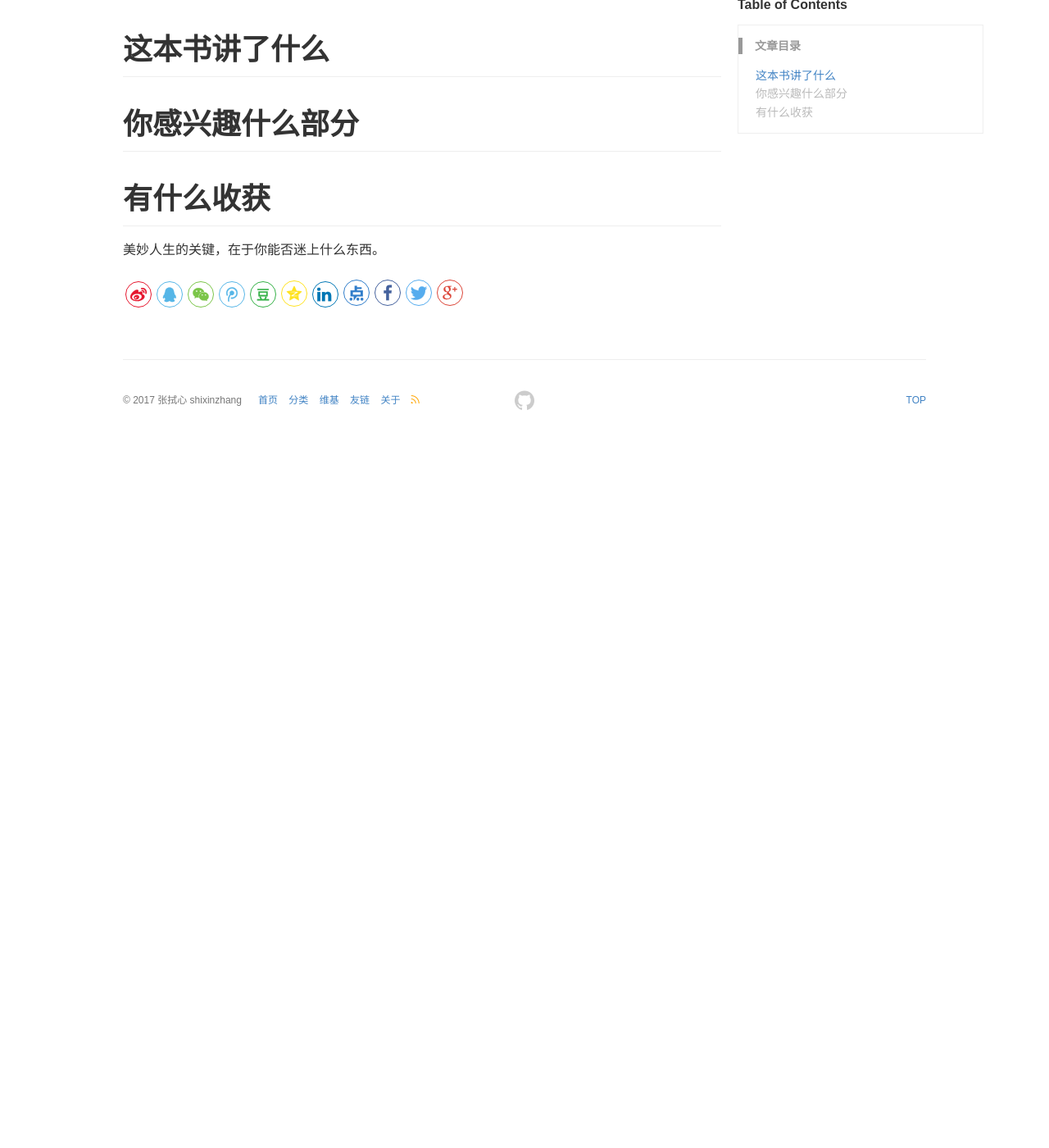
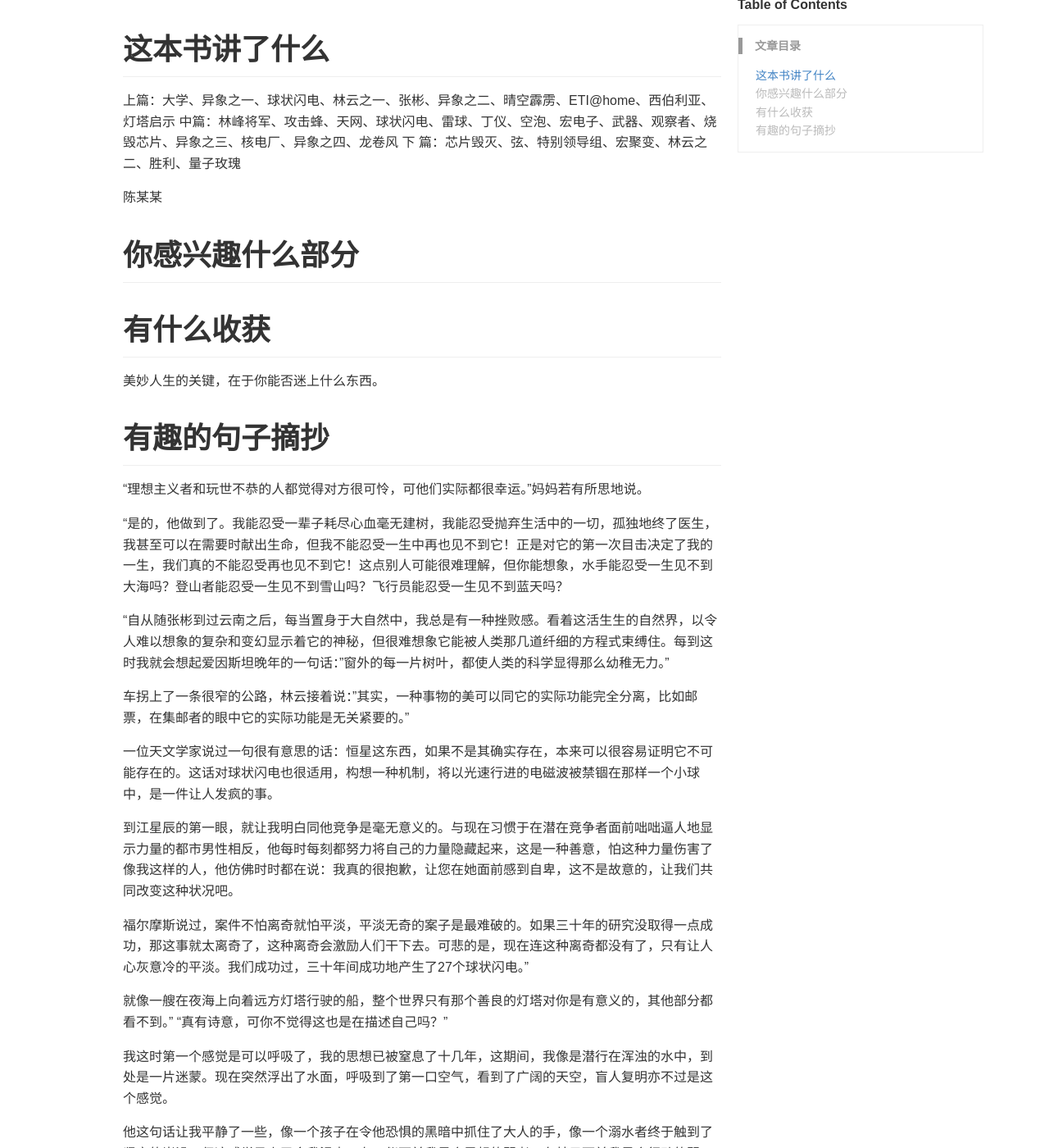
Before and after one commit to shixinzhang/shixinzhang.github.io, a Jekyll site: the page built from _posts/2017/2017-11-4-balls-of-lightning.md, in a window 1280 px wide and 1400 px high, scrolled down 330 px. Shown: the whole window at 82% size. Built offline with Jekyll 4.4.1, drawn with Linux system fonts in a browser that asks for light colours; our own code applies the rules of GitHub Pages for plain Markdown files; before the commit the page ends 900 px from its top, so only the background shows below that; some of the changed text lies outside the part shown.

Commit message:
update bl

```diff
--- a/_posts/2017/2017-11-4-balls-of-lightning.md
+++ b/_posts/2017/2017-11-4-balls-of-lightning.md
@@ -1,7 +1,7 @@
 
 ---
 layout: post
-title: 《球状闪电》：
+title: 《球状闪电》：宿命
 categories: BookAndMovie
 description: 刘慈欣作品之一《球状闪电》
 keywords: 科幻小说
@@ -12,8 +12,63 @@ keywords: 科幻小说
 
 # 这本书讲了什么
 
+
+上篇：大学、异象之一、球状闪电、林云之一、张彬、异象之二、晴空霹雳、ETI@home、西伯利亚、灯塔启示
+中篇：林峰将军、攻击蜂、天网、球状闪电、雷球、丁仪、空泡、宏电子、武器、观察者、烧毁芯片、异象之三、核电厂、异象之四、龙卷风
+下 篇：芯片毁灭、弦、特别领导组、宏聚变、林云之二、胜利、量子玫瑰
+
+
+陈某某
+
 # 你感兴趣什么部分
 
 # 有什么收获
 
 美妙人生的关键，在于你能否迷上什么东西。
+
+
+
+# 有趣的句子摘抄
+
+
+“理想主义者和玩世不恭的人都觉得对方很可怜，可他们实际都很幸运。"妈妈若有所思地说。
+
+"是的，他做到了。我能忍受一辈子耗尽心血毫无建树，我能忍受抛弃生活中的一切，孤独地终了医生，我甚至可以在需要时献出生命，但我不能忍受一生中再也见不到它！正是对它的第一次目击决定了我的一生，我们真的不能忍受再也见不到它！这点别人可能很难理解，但你能想象，水手能忍受一生见不到大海吗？登山者能忍受一生见不到雪山吗？飞行员能忍受一生见不到蓝天吗？
+
+"自从随张彬到过云南之后，每当置身于大自然中，我总是有一种挫败感。看着这活生生的自然界，以令人难以想象的复杂和变幻显示着它的神秘，但很难想象它能被人类那几道纤细的方程式束缚住。每到这时我就会想起爱因斯坦晚年的一句话："窗外的每一片树叶，都使人类的科学显得那么幼稚无力。"
+
+
+车拐上了一条很窄的公路，林云接着说："其实，一种事物的美可以同它的实际功能完全分离，比如邮票，在集邮者的眼中它的实际功能是无关紧要的。"
+
+
+一位天文学家说过一句很有意思的话：恒星这东西，如果不是其确实存在，本来可以很容易证明它不可能存在的。这话对球状闪电也很适用，构想一种机制，将以光速行进的电磁波被禁锢在那样一个小球中，是一件让人发疯的事。
+
+
+到江星辰的第一眼，就让我明白同他竞争是毫无意义的。与现在习惯于在潜在竞争者面前咄咄逼人地显示力量的都市男性相反，他每时每刻都努力将自己的力量隐藏起来，这是一种善意，怕这种力量伤害了像我这样的人，他仿佛时时都在说：我真的很抱歉，让您在她面前感到自卑，这不是故意的，让我们共同改变这种状况吧。
+
+
+福尔摩斯说过，案件不怕离奇就怕平淡，平淡无奇的案子是最难破的。如果三十年的研究没取得一点成功，那这事就太离奇了，这种离奇会激励人们干下去。可悲的是，现在连这种离奇都没有了，只有让人心灰意冷的平淡。我们成功过，三十年间成功地产生了27个球状闪电。"
+
+
+就像一艘在夜海上向着远方灯塔行驶的船，整个世界只有那个善良的灯塔对你是有意义的，其他部分都看不到。" "真有诗意，可你不觉得这也是在描述自己吗？"
+
+
+我这时第一个感觉是可以呼吸了，我的思想已被窒息了十几年，这期间，我像是潜行在浑浊的水中，到处是一片迷蒙。现在突然浮出了水面，呼吸到了第一口空气，看到了广阔的天空，盲人复明亦不过是这个感觉。
+
+
+他这句话让我平静了一些，像一个孩子在令他恐惧的黑暗中抓住了大人的手，像一个溺水者终于触到了坚实的岸沿。但这感觉马上又令我沮丧，在丁仪面前我是个思想的弱者，在林云面前我是个行动的弱者，我反正总他妈的是个弱者--也难怪我在林云心中的位置总在丁仪和江星辰之后。是球状闪电把我塑造成了这个样子，自少年时代那个恐怖的生日之夜后，精神上的我已经定型了，我注定要用一生来感觉别人感觉不到的恐惧。
+
+
+还有人，所有死于球状闪电的人，都处于量子态，严格地说他们并没有真正死去，他们都是薛定谔的猫，在不确定中同时处于生和死两种状态。"丁仪站起身来踱到窗前，看着外面浓重的夜色，"对于他们，生存还是死亡，确实是个问题。"
+
+
+"金黄色的树林里分出两条路， 可惜我们不能同时去涉足， 但我们却选择了， 人迹罕至的那一条， 这从此决定了 我们的一生。" 林云喃喃地吟起了弗罗斯特的那首诗，声音像林间的清泉。
+
+
+"既不是水晶蛇也不是无法自缢的绳索，"林云回答，"我想到了湿婆，印度教种永恒舞蹈着的神，他的舞一旦停止，世界就会在巨响中毁灭。"
+
+
+不过，我还是有希望在此生再用自己的眼睛看到一次蓝色玫瑰，据丁仪说，从量子力学的角度来讲，人的死亡过程就是由一个强观察者变为弱观察者再变为非观察者的过程，当我变成弱观察者时，玫瑰的概率云向毁灭态的坍缩速度就会慢一些，我就有希望看到它。
+
+
+当我走到人生的尽头，当我在弥留之际最后一次睁开眼睛，那时我所有的知性和记忆都消失在过去的深渊中，又回到童年纯真的感觉和梦幻之中，那就是量子玫瑰向我微笑的时候。
```
